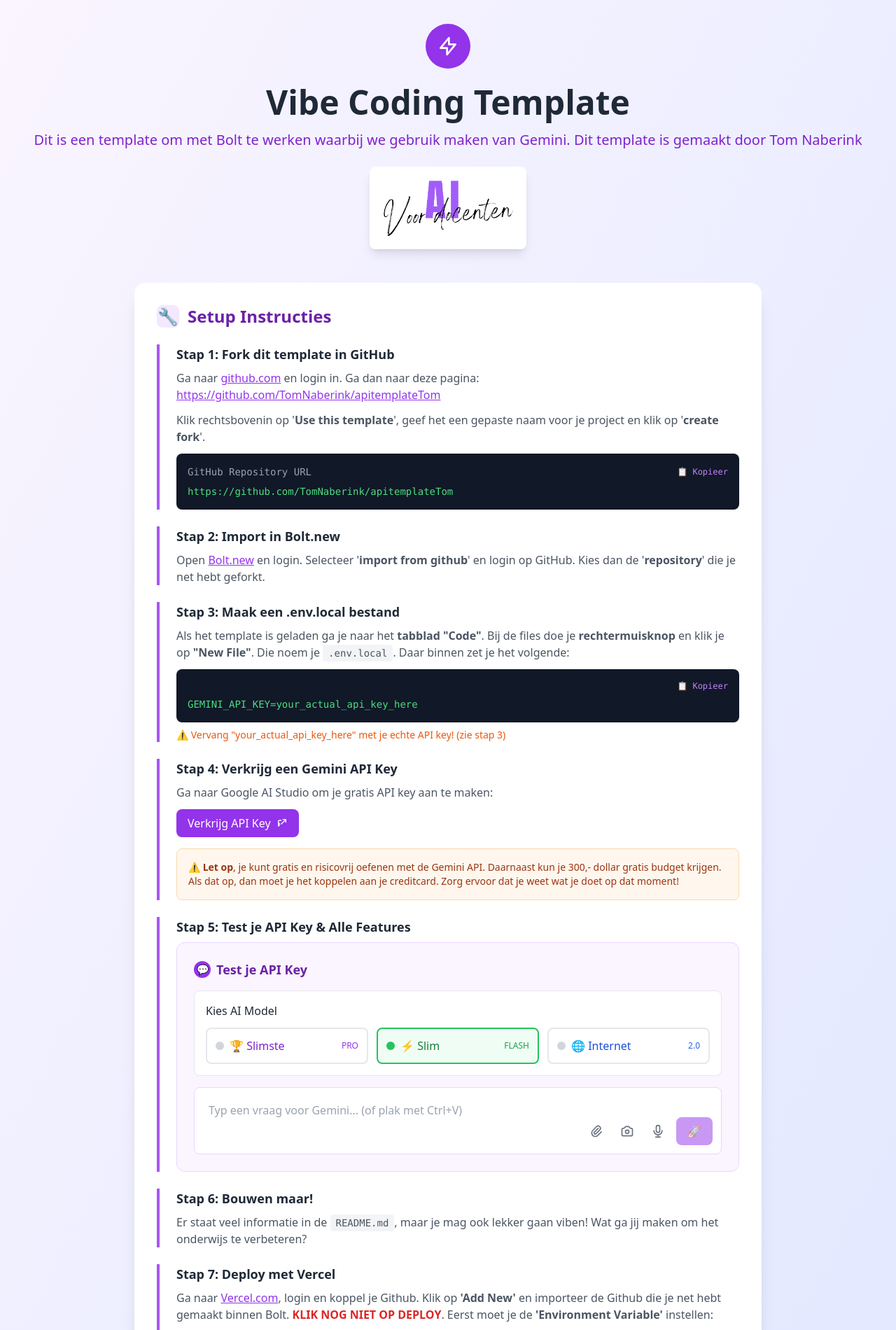
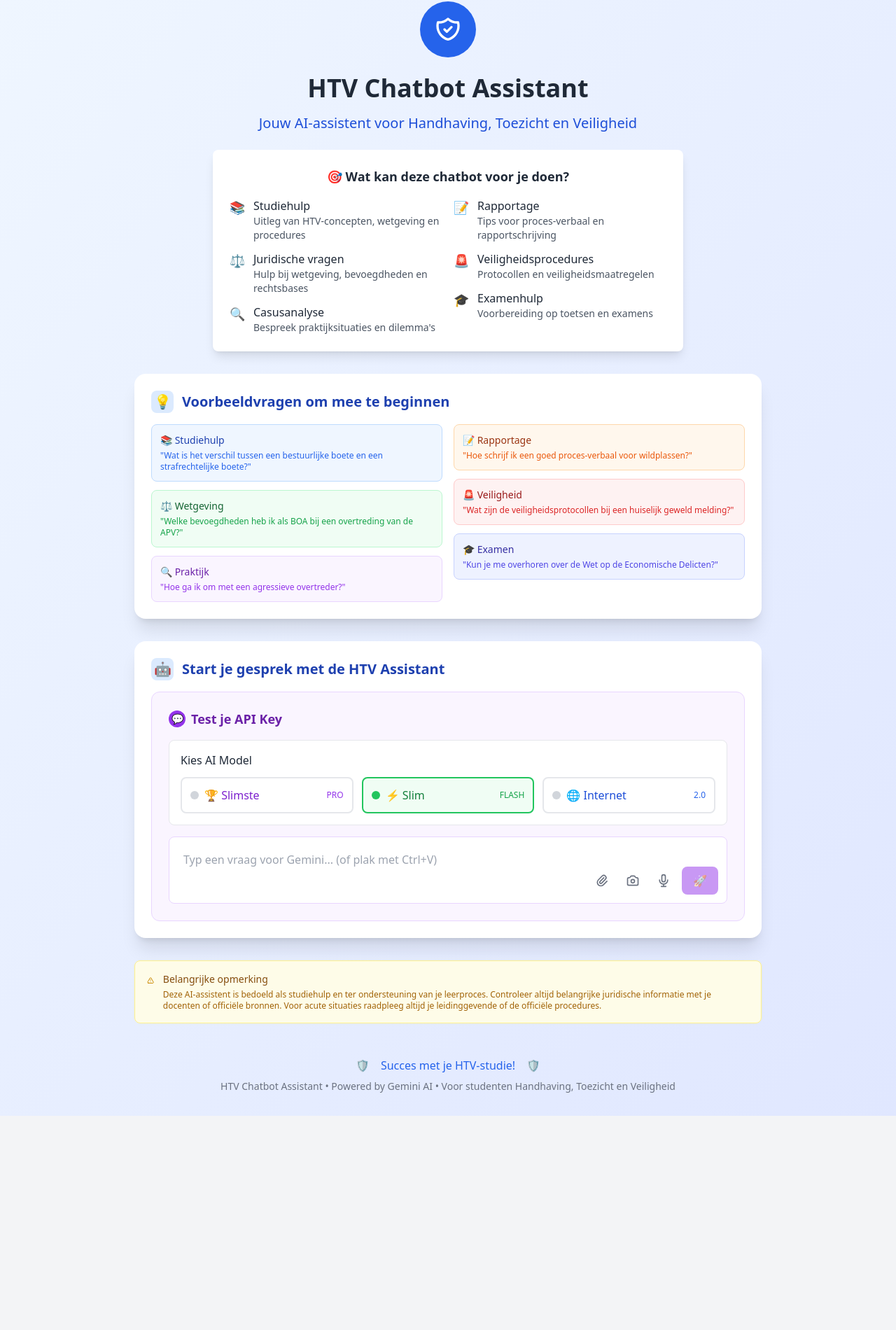
Before and after one commit to J00landa/bejegening, a Next.js app: page / in a window 1280 px wide. Shown: the part 30-1930 px from the top of the page at 70% size. After the commit the page ends 1624 px from the top, so only its background shows below. Built offline with nearby package versions, Linux system fonts and the light colour scheme.

Commit message:
Transform template to HTV student chatbot

```diff
--- a/src/app/layout.tsx
+++ b/src/app/layout.tsx
@@ -2,8 +2,8 @@
 import './globals.css'
 
 export const metadata: Metadata = {
-  title: 'Gemini Template - Tom Naberink',
-  description: 'Een template om te werken met Gemini AI - Gemaakt door Tom Naberink',
+  title: 'HTV Chatbot Assistant',
+  description: 'AI-assistent voor studenten Handhaving, Toezicht en Veiligheid - Studiehulp, wetgeving en praktijkvragen',
 }
 
 export default function RootLayout({
--- a/src/app/page.tsx
+++ b/src/app/page.tsx
@@ -1,202 +1,161 @@
 import TestChatBot from '@/components/TestChatBot'
-import CopyButton from '@/components/CopyButton'
 import Image from 'next/image'
 
 export default function Home() {
   return (
-    <div className="min-h-screen bg-gradient-to-br from-purple-50 to-indigo-100">
-      <div className="container mx-auto px-4 py-16">
+    <div className="min-h-screen bg-gradient-to-br from-blue-50 to-indigo-100">
+      <div className="container mx-auto px-4 py-8">
         {/* Header */}
-        <div className="text-center mb-12">
-          <div className="inline-flex items-center justify-center w-16 h-16 bg-purple-600 rounded-full mb-6">
-            <svg className="w-8 h-8 text-white" fill="none" stroke="currentColor" viewBox="0 0 24 24">
-              <path strokeLinecap="round" strokeLinejoin="round" strokeWidth={2} d="M13 10V3L4 14h7v7l9-11h-7z" />
+        <div className="text-center mb-8">
+          <div className="inline-flex items-center justify-center w-20 h-20 bg-blue-600 rounded-full mb-6">
+            <svg className="w-10 h-10 text-white" fill="none" stroke="currentColor" viewBox="0 0 24 24">
+              <path strokeLinecap="round" strokeLinejoin="round" strokeWidth={2} d="M9 12l2 2 4-4m5.618-4.016A11.955 11.955 0 0112 2.944a11.955 11.955 0 01-8.618 3.04A12.02 12.02 0 003 9c0 5.591 3.824 10.29 9 11.622 5.176-1.332 9-6.03 9-11.622 0-1.042-.133-2.052-.382-3.016z" />
             </svg>
           </div>
 
-          <h1 className="text-5xl font-bold text-gray-800 mb-4">
-            Vibe Coding Template
+          <h1 className="text-4xl font-bold text-gray-800 mb-4">
+            HTV Chatbot Assistant
           </h1>
 
-          <p className="text-xl text-purple-700 font-medium mb-6">
-            Dit is een template om met Bolt te werken waarbij we gebruik maken van Gemini. Dit template is gemaakt door Tom Naberink
+          <p className="text-xl text-blue-700 font-medium mb-6">
+            Jouw AI-assistent voor Handhaving, Toezicht en Veiligheid
           </p>
 
-          {/* AI voor Docenten Logo */}
-          <div className="flex justify-center mb-8">
-            <div className="bg-white rounded-lg shadow-lg p-4">
-              <Image
-                src="/images/ai-voor-docenten-logo.png"
-                alt="AI voor Docenten Logo"
-                width={192}
-                height={96}
-                className="rounded-lg"
-              />
+          <div className="bg-white rounded-lg shadow-lg p-6 max-w-2xl mx-auto mb-8">
+            <h2 className="text-lg font-semibold text-gray-800 mb-4">
+              🎯 Wat kan deze chatbot voor je doen?
+            </h2>
+            <div className="grid grid-cols-1 md:grid-cols-2 gap-4 text-left">
+              <div className="space-y-3">
+                <div className="flex items-start space-x-3">
+                  <span className="text-blue-600 text-lg">📚</span>
+                  <div>
+                    <h3 className="font-medium text-gray-800">Studiehulp</h3>
+                    <p className="text-sm text-gray-600">Uitleg van HTV-concepten, wetgeving en procedures</p>
+                  </div>
+                </div>
+                <div className="flex items-start space-x-3">
+                  <span className="text-green-600 text-lg">⚖️</span>
+                  <div>
+                    <h3 className="font-medium text-gray-800">Juridische vragen</h3>
+                    <p className="text-sm text-gray-600">Hulp bij wetgeving, bevoegdheden en rechtsbases</p>
+                  </div>
+                </div>
+                <div className="flex items-start space-x-3">
+                  <span className="text-purple-600 text-lg">🔍</span>
+                  <div>
+                    <h3 className="font-medium text-gray-800">Casusanalyse</h3>
+                    <p className="text-sm text-gray-600">Bespreek praktijksituaties en dilemma's</p>
+                  </div>
+                </div>
+              </div>
+              <div className="space-y-3">
+                <div className="flex items-start space-x-3">
+                  <span className="text-orange-600 text-lg">📝</span>
+                  <div>
+                    <h3 className="font-medium text-gray-800">Rapportage</h3>
+                    <p className="text-sm text-gray-600">Tips voor proces-verbaal en rapportschrijving</p>
+                  </div>
+                </div>
+                <div className="flex items-start space-x-3">
+                  <span className="text-red-600 text-lg">🚨</span>
+                  <div>
+                    <h3 className="font-medium text-gray-800">Veiligheidsprocedures</h3>
+                    <p className="text-sm text-gray-600">Protocollen en veiligheidsmaatregelen</p>
+                  </div>
+                </div>
+                <div className="flex items-start space-x-3">
+                  <span className="text-indigo-600 text-lg">🎓</span>
+                  <div>
+                    <h3 className="font-medium text-gray-800">Examenhulp</h3>
+                    <p className="text-sm text-gray-600">Voorbereiding op toetsen en examens</p>
+                  </div>
+                </div>
+              </div>
             </div>
           </div>
         </div>
 
         {/* Main Content */}
         <div className="max-w-4xl mx-auto">
-
-          {/* Setup Instructions */}
-          <div className="bg-white rounded-2xl shadow-xl p-8">
-            <h2 className="text-2xl font-bold text-purple-800 mb-6 flex items-center">
-              <span className="w-8 h-8 bg-purple-100 rounded-lg flex items-center justify-center mr-3">
-                🔧
+          {/* Quick Start Examples */}
+          <div className="bg-white rounded-2xl shadow-xl p-6 mb-8">
+            <h2 className="text-xl font-bold text-blue-800 mb-4 flex items-center">
+              <span className="w-8 h-8 bg-blue-100 rounded-lg flex items-center justify-center mr-3">
+                💡
               </span>
-              Setup Instructies
+              Voorbeeldvragen om mee te beginnen
             </h2>
 
-            <div className="space-y-6">
-
-              {/* Step 1 - Fork GitHub Template */}
-              <div className="border-l-4 border-purple-500 pl-6">
-                <h3 className="text-lg font-semibold text-gray-800 mb-2">
-                  Stap 1: Fork dit template in GitHub
-                </h3>
-                <p className="text-gray-600 mb-3">
-                  Ga naar <a href="https://github.com" target="_blank" className="text-purple-600 hover:text-purple-800 underline">github.com</a> en login in. Ga dan naar deze pagina: <a href="https://github.com/TomNaberink/apitemplateTom" target="_blank" className="text-purple-600 hover:text-purple-800 underline">https://github.com/TomNaberink/apitemplateTom</a>
-                </p>
-                <p className="text-gray-600 mb-3">
-                  Klik rechtsbovenin op '<strong>Use this template</strong>', geef het een gepaste naam voor je project en klik op '<strong>create fork</strong>'.
-                </p>
-                <div className="bg-gray-900 text-green-400 p-4 rounded-lg font-mono text-sm">
-                  <div className="flex items-center justify-between mb-2">
-                    <span className="text-gray-400">GitHub Repository URL</span>
-                    <CopyButton
-                      text="https://github.com/TomNaberink/apitemplateTom"
-                      className="text-purple-400 hover:text-purple-300 text-xs transition-colors"
-                      title="Kopieer GitHub URL"
-                    />
-                  </div>
-                  <code>https://github.com/TomNaberink/apitemplateTom</code>
+            <div className="grid grid-cols-1 md:grid-cols-2 gap-4">
+              <div className="space-y-3">
+                <div className="p-3 bg-blue-50 rounded-lg border border-blue-200">
+                  <p className="text-sm text-blue-800 font-medium">📚 Studiehulp</p>
+                  <p className="text-xs text-blue-600 mt-1">"Wat is het verschil tussen een bestuurlijke boete en een strafrechtelijke boete?"</p>
+                </div>
+                <div className="p-3 bg-green-50 rounded-lg border border-green-200">
+                  <p className="text-sm text-green-800 font-medium">⚖️ Wetgeving</p>
+                  <p className="text-xs text-green-600 mt-1">"Welke bevoegdheden heb ik als BOA bij een overtreding van de APV?"</p>
+                </div>
+                <div className="p-3 bg-purple-50 rounded-lg border border-purple-200">
+                  <p className="text-sm text-purple-800 font-medium">🔍 Praktijk</p>
+                  <p className="text-xs text-purple-600 mt-1">"Hoe ga ik om met een agressieve overtreder?"</p>
                 </div>
               </div>
-
-              {/* Step 2 - Import from GitHub in Bolt */}
-              <div className="border-l-4 border-purple-500 pl-6">
-                <h3 className="text-lg font-semibold text-gray-800 mb-2">
-                  Stap 2: Import in Bolt.new
-                </h3>
-                <p className="text-gray-600 mb-3">
-                  Open <a href="https://bolt.new" target="_blank" className="text-purple-600 hover:text-purple-800 underline">Bolt.new</a> en login. Selecteer '<strong>import from github</strong>' en login op GitHub. Kies dan de '<strong>repository</strong>' die je net hebt geforkt.
-                </p>
-              </div>
-
-              {/* Step 3 - Create .env.local */}
-              <div className="border-l-4 border-purple-500 pl-6">
-                <h3 className="text-lg font-semibold text-gray-800 mb-2">
-                  Stap 3: Maak een .env.local bestand
-                </h3>
-                <p className="text-gray-600 mb-3">
-                  Als het template is geladen ga je naar het <strong>tabblad "Code"</strong>. Bij de files doe je <strong>rechtermuisknop</strong> en klik je op <strong>"New File"</strong>. Die noem je <code className="bg-gray-100 px-2 py-1 rounded text-sm">.env.local</code>. Daar binnen zet je het volgende:
-                </p>
-                <div className="bg-gray-900 text-green-400 p-4 rounded-lg font-mono text-sm">
-                  <div className="flex items-center justify-end mb-2">
-                    <CopyButton
-                      text="GEMINI_API_KEY=your_actual_api_key_here"
-                      className="text-purple-400 hover:text-purple-300 text-xs transition-colors"
-                      title="Kopieer .env.local inhoud"
-                    />
-                  </div>
-                  <code>GEMINI_API_KEY=your_actual_api_key_here</code>
+              <div className="space-y-3">
+                <div className="p-3 bg-orange-50 rounded-lg border border-orange-200">
+                  <p className="text-sm text-orange-800 font-medium">📝 Rapportage</p>
+                  <p className="text-xs text-orange-600 mt-1">"Hoe schrijf ik een goed proces-verbaal voor wildplassen?"</p>
                 </div>
-                <p className="text-orange-600 text-sm mt-2 font-medium">
-                  ⚠️ Vervang "your_actual_api_key_here" met je echte API key! (zie stap 3)
-                </p>
-              </div>
-
-              {/* Step 4 - Get API Key */}
-              <div className="border-l-4 border-purple-500 pl-6">
-                <h3 className="text-lg font-semibold text-gray-800 mb-2">
-                  Stap 4: Verkrijg een Gemini API Key
-                </h3>
-                <p className="text-gray-600 mb-3">
-                  Ga naar Google AI Studio om je gratis API key aan te maken:
-                </p>
-                <a
-                  href="https://makersuite.google.com/app/apikey"
-                  target="_blank"
-                  className="inline-flex items-center px-4 py-2 bg-purple-600 text-white rounded-lg hover:bg-purple-700 transition-colors"
-                >
-                  <span>Verkrijg API Key</span>
-                  <svg className="w-4 h-4 ml-2" fill="none" stroke="currentColor" viewBox="0 0 24 24">
-                    <path strokeLinecap="round" strokeLinejoin="round" strokeWidth={2} d="M10 6H6a2 2 0 00-2 2v10a2 2 0 002-2v-4M14 4h6m0 0v6m0-6L10 14" />
-                  </svg>
-                </a>
-
-                <div className="mt-4 p-4 bg-orange-50 border border-orange-200 rounded-lg">
-                  <p className="text-orange-800 text-sm">
-                    ⚠️ <strong>Let op</strong>, je kunt gratis en risicovrij oefenen met de Gemini API. Daarnaast kun je 300,- dollar gratis budget krijgen. Als dat op, dan moet je het koppelen aan je creditcard. Zorg ervoor dat je weet wat je doet op dat moment!
-                  </p>
+                <div className="p-3 bg-red-50 rounded-lg border border-red-200">
+                  <p className="text-sm text-red-800 font-medium">🚨 Veiligheid</p>
+                  <p className="text-xs text-red-600 mt-1">"Wat zijn de veiligheidsprotocollen bij een huiselijk geweld melding?"</p>
+                </div>
+                <div className="p-3 bg-indigo-50 rounded-lg border border-indigo-200">
+                  <p className="text-sm text-indigo-800 font-medium">🎓 Examen</p>
+                  <p className="text-xs text-indigo-600 mt-1">"Kun je me overhoren over de Wet op de Economische Delicten?"</p>
                 </div>
               </div>
+            </div>
+          </div>
 
-              {/* Step 5 - Enhanced Test Step */}
-              <div className="border-l-4 border-purple-500 pl-6">
-                <h3 className="text-lg font-semibold text-gray-800 mb-2">
-                  Stap 5: Test je API Key & Alle Features
-                </h3>
-                <TestChatBot />
-              </div>
+          {/* Chatbot Interface */}
+          <div className="bg-white rounded-2xl shadow-xl p-6">
+            <h2 className="text-xl font-bold text-blue-800 mb-4 flex items-center">
+              <span className="w-8 h-8 bg-blue-100 rounded-lg flex items-center justify-center mr-3">
+                🤖
+              </span>
+              Start je gesprek met de HTV Assistant
+            </h2>
+            <TestChatBot />
+          </div>
 
-              {/* Step 6 - Build Step */}
-              <div className="border-l-4 border-purple-500 pl-6">
-                <h3 className="text-lg font-semibold text-gray-800 mb-2">
-                  Stap 6: Bouwen maar!
-                </h3>
-                <p className="text-gray-600">
-                  Er staat veel informatie in de <code className="bg-gray-100 px-2 py-1 rounded text-sm">README.md</code>, maar je mag ook lekker gaan viben! Wat ga jij maken om het onderwijs te verbeteren?
+          {/* Disclaimer */}
+          <div className="mt-8 p-4 bg-yellow-50 border border-yellow-200 rounded-lg">
+            <div className="flex items-start space-x-3">
+              <svg className="w-5 h-5 text-yellow-600 mt-0.5" fill="none" stroke="currentColor" viewBox="0 0 24 24">
+                <path strokeLinecap="round" strokeLinejoin="round" strokeWidth={2} d="M12 9v2m0 4h.01m-6.938 4h13.856c1.54 0 2.502-1.667 1.732-2.5L13.732 4c-.77-.833-1.964-.833-2.732 0L4.082 15.5c-.77.833.192 2.5 1.732 2.5z" />
+              </svg>
+              <div>
+                <h3 className="text-yellow-800 font-medium text-sm">Belangrijke opmerking</h3>
+                <p className="text-yellow-700 text-xs mt-1">
+                  Deze AI-assistent is bedoeld als studiehulp en ter ondersteuning van je leerproces.
+                  Controleer altijd belangrijke juridische informatie met je docenten of officiële bronnen.
+                  Voor acute situaties raadpleeg altijd je leidinggevende of de officiële procedures.
                 </p>
-              </div>
-
-              {/* Step 7 - Deploy with Vercel */}
-              <div className="border-l-4 border-purple-500 pl-6">
-                <h3 className="text-lg font-semibold text-gray-800 mb-2">
-                  Stap 7: Deploy met Vercel
-                </h3>
-                <p className="text-gray-600 mb-3">
-                  Ga naar <a href="https://vercel.com" target="_blank" className="text-purple-600 hover:text-purple-800 underline">Vercel.com</a>, login en koppel je Github. Klik op <strong>'Add New'</strong> en importeer de Github die je net hebt gemaakt binnen Bolt. <strong className="text-red-600">KLIK NOG NIET OP DEPLOY</strong>. Eerst moet je de <strong>'Environment Variable'</strong> instellen:
-                </p>
-                <div className="bg-yellow-50 border border-yellow-200 rounded-lg p-4 mb-3">
-                  <p className="text-yellow-800 text-sm mb-2">
-                    ⚙️ <strong>Environment Variables instellen:</strong>
-                  </p>
-                  <ul className="text-yellow-700 text-sm space-y-1">
-                    <li>• Bij <strong>'Key'</strong> vul je <code className="bg-yellow-100 px-1 rounded">GEMINI_API_KEY</code> in</li>
-                    <li>• Bij <strong>'Value'</strong> vul je je echte API key in</li>
-                    <li>• Klik dan pas op <strong>'Deploy'</strong></li>
-                  </ul>
-                </div>
-              </div>
-
-              {/* Step 8 - Test and Share */}
-              <div className="border-l-4 border-purple-500 pl-6">
-                <h3 className="text-lg font-semibold text-gray-800 mb-2">
-                  Stap 8: Testen en delen
-                </h3>
-                <p className="text-gray-600 mb-3">
-                  🎉 <strong>Gefeliciteerd!</strong> Je AI-tool is nu live op het internet. Test alles zorgvuldig voordat je het deelt!
-                </p>
-                <div className="bg-green-50 border border-green-200 rounded-lg p-4">
-                  <p className="text-green-800 text-sm">
-                    🌟 <strong>Tijd om te delen!</strong> Laat je collega's, studenten of vrienden zien wat je hebt gebouwd. Wie weet inspireer je anderen om ook te gaan experimenteren met AI in het onderwijs! 🚀
-                  </p>
-                </div>
               </div>
             </div>
           </div>
 
           {/* Footer */}
           <div className="text-center mt-12">
-            <div className="inline-flex items-center space-x-4 text-purple-600">
-              <span>💜</span>
-              <span>Veel succes met bouwen!</span>
-              <span>💜</span>
+            <div className="inline-flex items-center space-x-4 text-blue-600">
+              <span>🛡️</span>
+              <span>Succes met je HTV-studie!</span>
+              <span>🛡️</span>
             </div>
             <p className="text-gray-500 text-sm mt-2">
-              Vibe Coding Template door Tom Naberink • Powered by Bolt, Next.js & Gemini AI
+              HTV Chatbot Assistant • Powered by Gemini AI • Voor studenten Handhaving, Toezicht en Veiligheid
             </p>
           </div>
         </div>
--- a/src/components/TestChatBot.tsx
+++ b/src/components/TestChatBot.tsx
@@ -26,6 +26,25 @@
   const [aiModel, setAiModel] = useState<'pro' | 'smart' | 'internet'>('smart') // 'pro' = 2.5 Pro, 'smart' = 2.5 Flash, 'internet' = 2.0
   const [useGrounding, setUseGrounding] = useState(true)
   const [groundingData, setGroundingData] = useState<any>(null)
+
+  // HTV-specific system prompt to guide the AI
+  const htvSystemPrompt = `Je bent een gespecialiseerde AI-assistent voor studenten Handhaving, Toezicht en Veiligheid (HTV).
+
+Je expertise omvat:
+- Nederlandse wetgeving relevant voor handhaving (APV, Wet op de Economische Delicten, Opiumwet, etc.)
+- BOA-bevoegdheden en procedures
+- Veiligheidsprocedures en protocollen
+- Rapportage en proces-verbaal schrijving
+- Communicatie en de-escalatie technieken
+- Praktijksituaties en casusanalyse
+
+Geef altijd:
+- Praktische, toepasbare antwoorden
+- Verwijzingen naar relevante wetgeving
+- Veiligheidsoverwegingen waar van toepassing
+- Concrete voorbeelden uit de HTV-praktijk
+
+Benadruk dat studenten altijd officiële bronnen en docenten moeten raadplegen voor definitieve juridische interpretaties.`;
 
   // Automatically enable grounding when Internet model is selected
   useEffect(() => {
```
